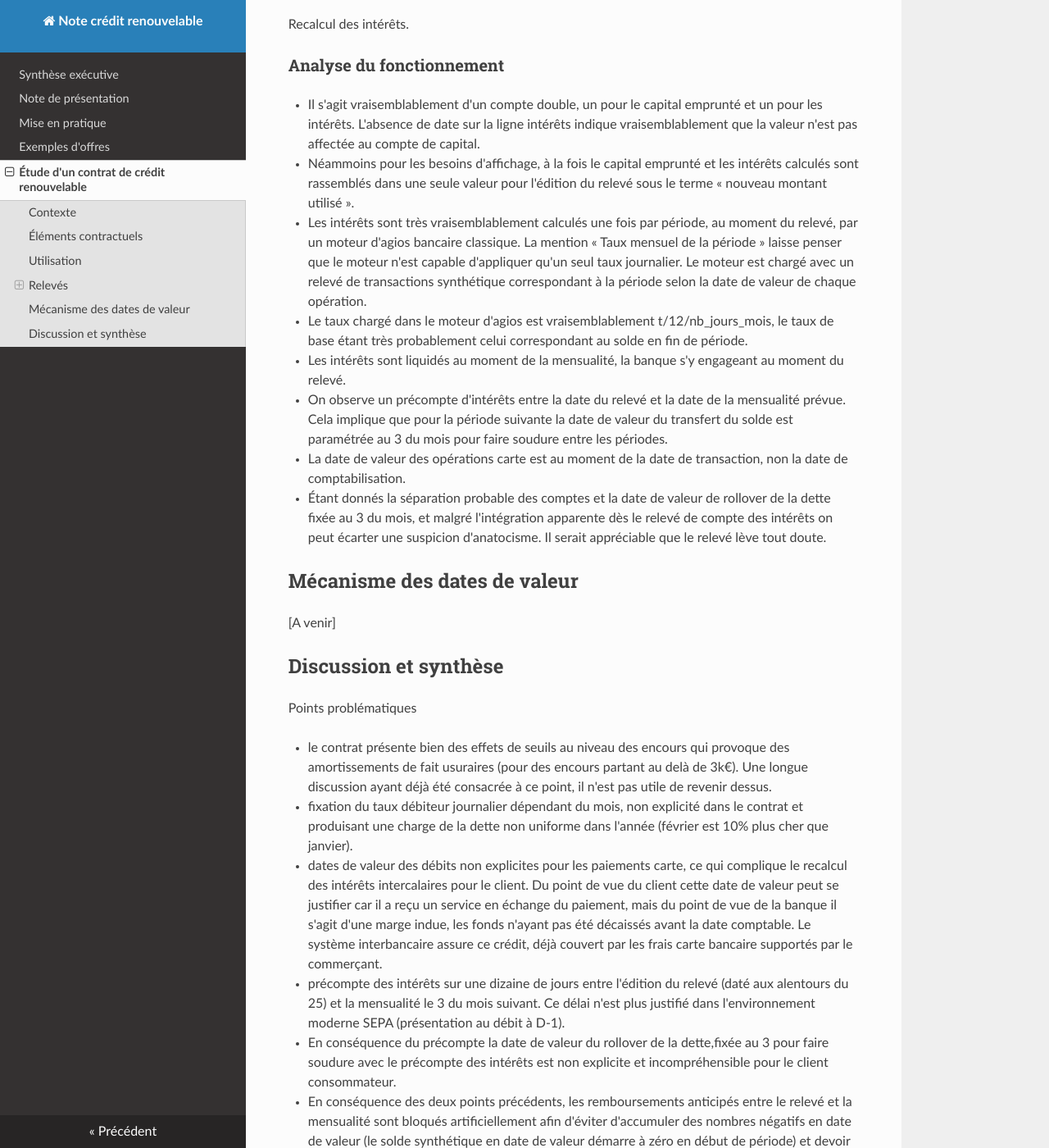
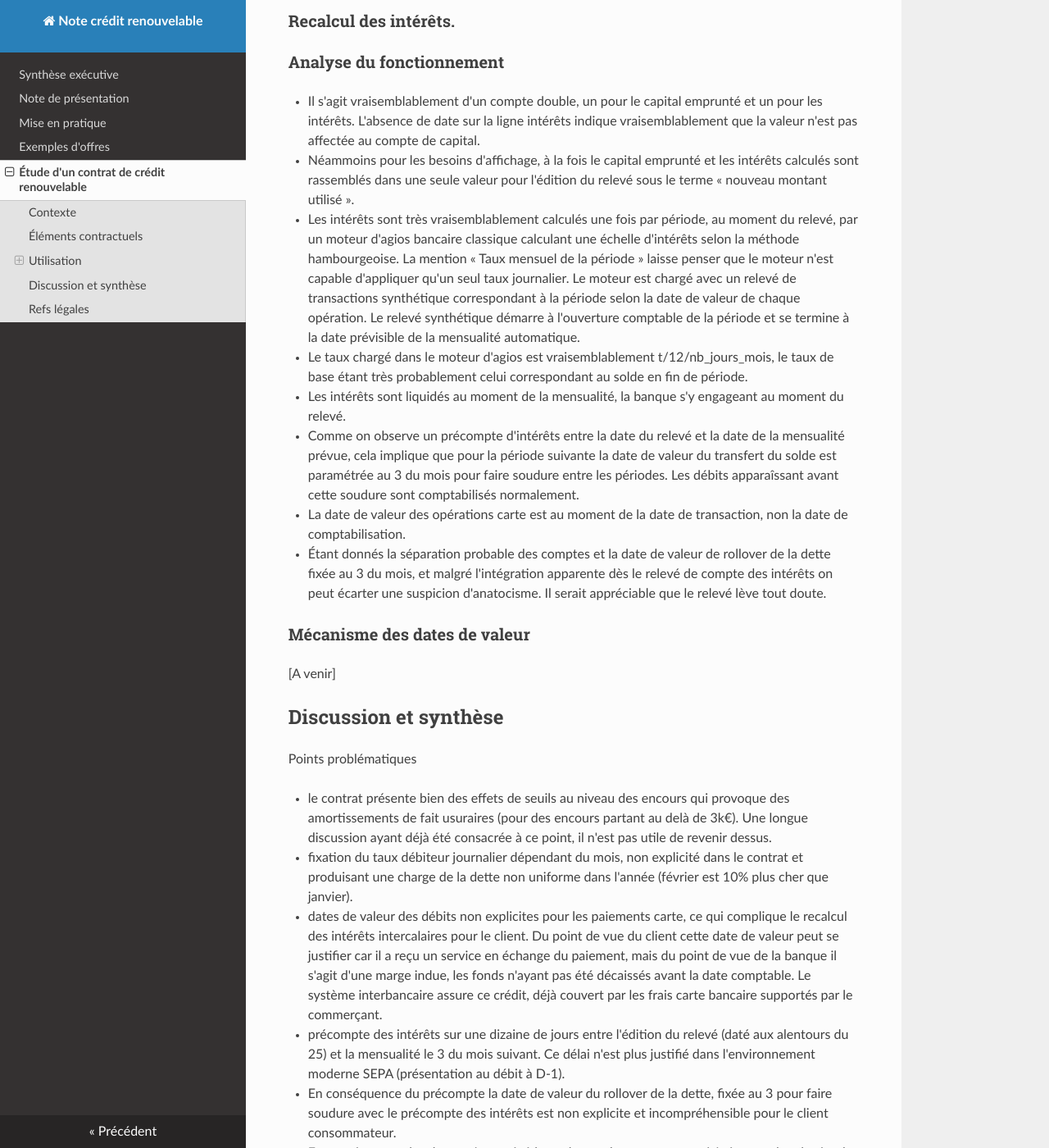
Before and after one commit to ConscritNeuneu/note-credit-renouvelable, an MkDocs documentation site: the page built from docs/execution_d_un_contrat.md, in a window 1280 px wide and 1400 px high, scrolled down 510 px. Shown: the whole window at 82% size. Built offline with MkDocs 1.6.1, drawn with Linux system fonts in a browser that asks for light colours; nearby versions of some CDN libraries.

Commit message:
Small adjustments

```diff
--- a/docs/execution_d_un_contrat.md
+++ b/docs/execution_d_un_contrat.md
@@ -10,12 +10,12 @@ remboursements afin de comprendre la logique de calcul des intérêts.
 
 ## Utilisation
 
-## Relevés
+### Relevés
 
 Les relevés de janvier et février permettent de bien appréhender la
 mécanique du compte.
 
-Recalcul des intérêts.
+### Recalcul des intérêts.
 
 ### Analyse du fonctionnement
 
@@ -28,11 +28,14 @@ Recalcul des intérêts.
   du relevé sous le terme « nouveau montant utilisé ».
 
 - Les intérêts sont très vraisemblablement calculés une fois par période, au
-  moment du relevé, par un moteur d'agios bancaire classique. La mention «
-  Taux mensuel de la période » laisse penser que le moteur n'est capable
+  moment du relevé, par un moteur d'agios bancaire classique calculant une
+  échelle d'intérêts selon la méthode hambourgeoise. La mention « Taux
+  mensuel de la période » laisse penser que le moteur n'est capable
   d'appliquer qu'un seul taux journalier. Le moteur est chargé avec un relevé
   de transactions synthétique correspondant à la période selon la date de
-  valeur de chaque opération.
+  valeur de chaque opération. Le relevé synthétique démarre à l'ouverture
+  comptable de la période et se termine à la date prévisible de la mensualité
+  automatique.
 
 - Le taux chargé dans le moteur d'agios est vraisemblablement
   t/12/nb_jours_mois, le taux de base étant très probablement celui
@@ -41,10 +44,11 @@ Recalcul des intérêts.
 - Les intérêts sont liquidés au moment de la mensualité, la banque s'y
   engageant au moment du relevé.
 
-- On observe un précompte d'intérêts entre la date du relevé et la date de
-  la mensualité prévue. Cela implique que pour la période suivante la date
-  de valeur du transfert du solde est paramétrée au 3 du mois pour faire
-  soudure entre les périodes.
+- Comme on observe un précompte d'intérêts entre la date du relevé et la
+  date de la mensualité prévue, cela implique que pour la période suivante la
+  date de valeur du transfert du solde est paramétrée au 3 du mois pour faire
+  soudure entre les périodes. Les débits apparaîssant avant cette soudure sont
+  comptabilisés normalement.
 
 - La date de valeur des opérations carte est au moment de la date de
   transaction, non la date de comptabilisation.
@@ -54,7 +58,7 @@ Recalcul des intérêts.
   dès le relevé de compte des intérêts on peut écarter une suspicion
   d'anatocisme. Il serait appréciable que le relevé lève tout doute.
 
-## Mécanisme des dates de valeur
+### Mécanisme des dates de valeur
 
 [A venir]
 
@@ -81,7 +85,7 @@ Points problématiques
   n'est plus justifié dans l'environnement moderne SEPA (présentation au
   débit à D-1).
 - En conséquence du précompte la date de valeur du rollover de la
-  dette,fixée au 3 pour faire soudure avec le précompte des intérêts est non
+  dette, fixée au 3 pour faire soudure avec le précompte des intérêts est non
   explicite et incompréhensible pour le client consommateur.
 - En conséquence des deux points précédents, les remboursements anticipés
   entre le relevé et la mensualité sont bloqués artificiellement afin d'éviter
@@ -95,7 +99,7 @@ Points problématiques
   d'anatocisme entre la date du relevé et la date de paiement des intérêts
   via la mensualité le 3.
 
-# Refs légales
+## Refs légales
 
 Dispositif non conforme au regard du code de la consommation.
 
```
